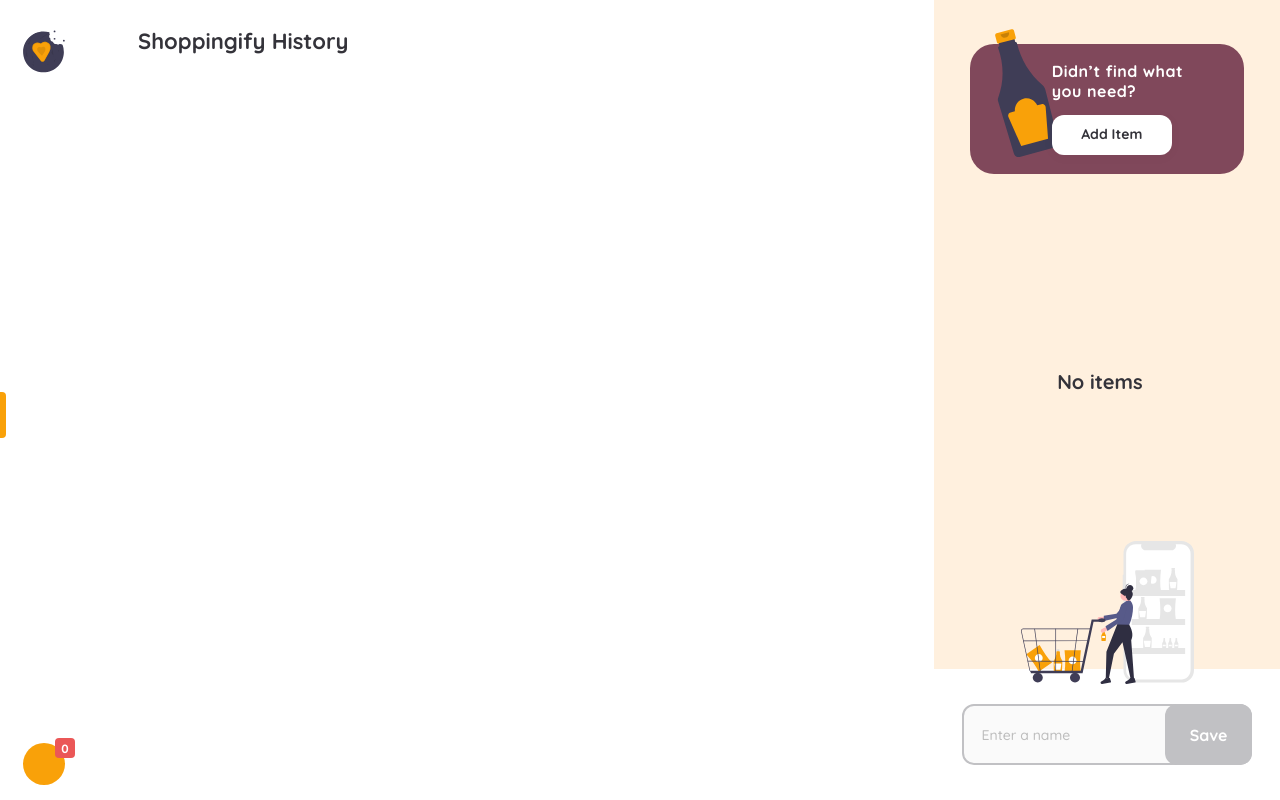
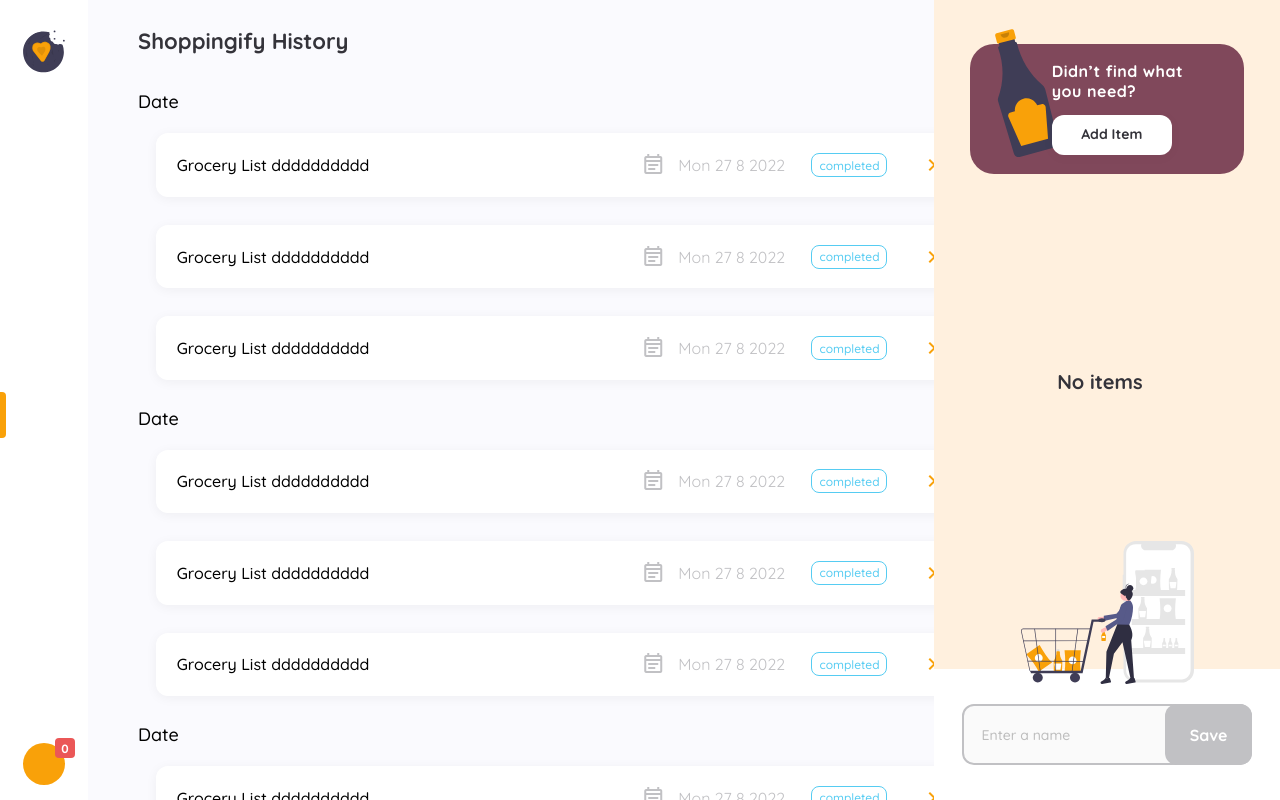
Before and after one commit to Leninner/shoppingify-list, a React (Create React App) app: page /history in a window 1280 px wide. Built offline with nearby package versions, Linux system fonts and the light colour scheme.

Commit message:
Added side for see the history

```diff
--- a/src/components/HeaderItemsView/styles.js
+++ b/src/components/HeaderItemsView/styles.js
@@ -37,7 +37,7 @@
   input {
     width: 100%;
     height: 100%;
-    background: rgb(241, 241, 241);
+    background: #ffffff;
     box-shadow: 0px 2px 12px rgba(0, 0, 0, 0.04);
     border-radius: 12px;
     outline: none;
--- /dev/null
+++ b/src/components/HistoryListInfo/index.jsx
@@ -0,0 +1,29 @@
+import { StyledItemsCategoryInfo, TitleCategory, CategoryContainer } from './styles';
+import { ListInfo } from '../ListInfo';
+
+export const HistoryListInfo = () => {
+  return (
+    <StyledItemsCategoryInfo>
+      <TitleCategory>Date</TitleCategory>
+      <CategoryContainer>
+        <ListInfo />
+        <ListInfo />
+        <ListInfo />
+      </CategoryContainer>
+
+      <TitleCategory>Date</TitleCategory>
+      <CategoryContainer>
+        <ListInfo />
+        <ListInfo />
+        <ListInfo />
+      </CategoryContainer>
+
+      <TitleCategory>Date</TitleCategory>
+      <CategoryContainer>
+        <ListInfo />
+        <ListInfo />
+        <ListInfo />
+      </CategoryContainer>
+    </StyledItemsCategoryInfo>
+  );
+};
--- /dev/null
+++ b/src/components/HistoryListInfo/styles.js
@@ -0,0 +1,19 @@
+import styled from 'styled-components';
+
+export const StyledItemsCategoryInfo = styled.div`
+  width: 100%;
+  padding: 0 0 0 50px;
+`;
+
+export const TitleCategory = styled.h3`
+  font-style: normal;
+  font-weight: 500;
+  font-size: 18px;
+  line-height: 22px;
+  color: #000000;
+  margin-bottom: 20px;
+`;
+
+export const CategoryContainer = styled.div`
+  margin: 18px 0 0 18px;
+`;
--- /dev/null
+++ b/src/components/ListInfo/index.jsx
@@ -0,0 +1,21 @@
+import { ListInfoContainer, TitleList, Icon, ListState } from './styles';
+
+export const ListInfo = () => {
+  return (
+    <ListInfoContainer>
+      <TitleList>Grocery List dddddddddd</TitleList>
+      <div>
+        <Icon className='material-icons-outlined' color='#C1C1C4'>
+          event_note
+        </Icon>
+        <Icon color='#C1C1C4' marginLeft='13px'>
+          Mon 27 8 2022
+        </Icon>
+        <ListState>completed</ListState>
+        <Icon className='material-icons-outlined' color='#F9A109' marginRight='24.04px'>
+          chevron_right
+        </Icon>
+      </div>
+    </ListInfoContainer>
+  );
+};
--- /dev/null
+++ b/src/components/ListInfo/styles.js
@@ -0,0 +1,49 @@
+import styled from 'styled-components';
+
+export const ListInfoContainer = styled.div`
+  width: 811.96px;
+  height: 63.45px;
+  background: #ffffff;
+  box-shadow: 0px 2px 12px rgba(0, 0, 0, 0.05);
+  border-radius: 12px;
+  display: flex;
+  align-items: center;
+  justify-content: space-between;
+  margin-bottom: 28px;
+
+  div {
+    display: flex;
+    align-items: center;
+  }
+`;
+
+export const TitleList = styled.span`
+  font-style: normal;
+  font-weight: 500;
+  font-size: 16px;
+  line-height: 20px;
+  color: #000000;
+  margin-left: 20.69px;
+`;
+
+export const ListState = styled.div`
+  width: 75.99px;
+  height: 24px;
+  border: 1px solid #56ccf2;
+  box-sizing: border-box;
+  border-radius: 8px;
+  font-family: Quicksand;
+  font-style: normal;
+  font-weight: 500;
+  font-size: 12px;
+  line-height: 15px;
+  padding: 4.26px 7.14px;
+  color: #56ccf2;
+  margin: 0 32.7px 0 26.2px;
+`;
+
+export const Icon = styled.span`
+  color: ${(props) => props.color};
+  margin-left: ${(props) => props.marginLeft};
+  margin-right: ${(props) => props.marginRight};
+`;
--- a/src/containers/HistoryView/index.jsx
+++ b/src/containers/HistoryView/index.jsx
@@ -1,14 +1,18 @@
-import { StyledViewMain } from '../styles.js';
+import { StyledViewMain, StyledContainerMain } from '../styles.js';
 import { HeaderHistoryView } from '../../components/HeaderHistoryView/index.jsx';
 import { useSelector } from 'react-redux';
+import { HistoryListInfo } from '../../components/HistoryListInfo/index.jsx';
 
 export const HistoryView = () => {
   const state = useSelector((state) => state);
   console.log(state);
 
   return (
-    <StyledViewMain>
+    <StyledViewMain bgColor='#FAFAFE'>
       <HeaderHistoryView />
+      <StyledContainerMain>
+        <HistoryListInfo />
+      </StyledContainerMain>
     </StyledViewMain>
   );
 };
--- a/src/containers/MenuAside/styles.js
+++ b/src/containers/MenuAside/styles.js
@@ -59,6 +59,7 @@
   display: ${({ isShow }) => (isShow ? 'flex' : 'none')};
   justify-content: center;
   align-items: center;
+  z-index: 1;
 
   &::after {
     content: '';
--- a/src/containers/styles.js
+++ b/src/containers/styles.js
@@ -7,6 +7,7 @@
   height: 100%;
   display: flex;
   flex-direction: column;
+  background: #fafafe;
 `;
 
 export const StyledContainerMain = styled.div`
```
